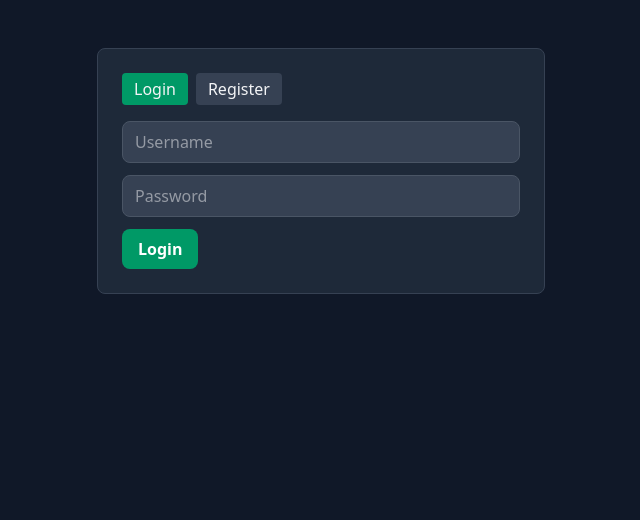
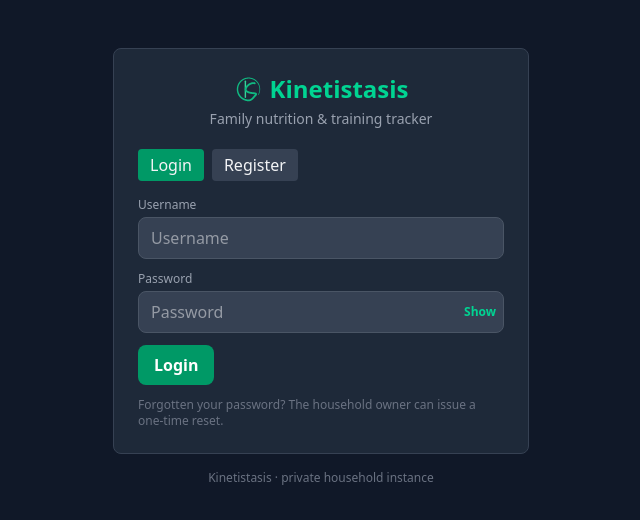
Before and after one commit to dfgoodfellow2/kinetiStasis, a Svelte app in the folder ui/web/: page / in a window 1280 px wide. Shown: the top 520 px of the page, without its empty margins (319-959 px from the left). Built offline with nearby package versions, Linux system fonts and the light colour scheme; no server answers.

Commit message:
feat(ux): branded login page — logo, forgot-password, labels/autocomplete, footer

```diff
--- a/ui/web/src/pages/Login.svelte
+++ b/ui/web/src/pages/Login.svelte
@@ -3,7 +3,7 @@
   import { api } from '../lib/api.js'
   import { setUser, setCurrentPage } from '../lib/stores.svelte.js'
   import Alert from '../components/Alert.svelte'
-  import Spinner from '../components/Spinner.svelte'
+  import Brand from '../components/Brand.svelte'
 
   let mode = $state('login')
   let username = $state('')
@@ -12,6 +12,11 @@
   let inviteCode = $state('')
   let error = $state('')
   let loading = $state(false)
+
+  // Presentation-only: shared by the login and register password fields.
+  let showPassword = $state(false)
+  // Decorative footer version; empty until /v1/health answers.
+  let version = $state('')
 
   // ── Two-step login ──────────────────────────────────────
   // A password-correct login on a 2FA account returns { status:
@@ -34,6 +39,13 @@
       regInfo = await api.registrationInfo()
     } catch {
       // Keep the conservative default; submit errors surface the truth.
+    }
+    try {
+      const health = await api.health()
+      version = health?.version || ''
+    } catch {
+      // Version is decorative: an unreachable or older server omits it and
+      // the footer keeps the "private household instance" line.
     }
   })
 
@@ -136,8 +148,14 @@
   }
 </script>
 
-<div class="max-w-md mx-auto mt-12">
+<div class="max-w-md mx-auto mt-12 px-4">
   <div class="bg-gray-800 p-6 rounded-lg border border-gray-700">
+    <!-- Brand header: shown on the tabbed form, the pending screen, and MFA. -->
+    <div class="flex flex-col items-center text-center mb-5">
+      <Brand size="lg" />
+      <p class="text-sm text-gray-400 mt-1">Family nutrition &amp; training tracker</p>
+    </div>
+
     {#if mfaStep !== 'code'}
       <div class="mb-4 flex space-x-2">
         <button class={mode==='login'? 'px-3 py-1 rounded bg-emerald-600' : 'px-3 py-1 rounded bg-gray-700'} onclick={() => switchMode('login')}>Login</button>
@@ -169,8 +187,11 @@
           <Alert type="error" message={error} />
         {/if}
         {#if mfaRecoveryMode}
+          <div>
+            <label class="text-xs text-gray-400 block mb-1" for="mfa-code">Backup code</label>
             <input
               class="input font-mono uppercase"
+              id="mfa-code"
               placeholder="Backup code"
               autocomplete="one-time-code"
               autocapitalize="characters"
@@ -178,9 +199,13 @@
               bind:value={mfaCode}
               onkeydown={mfaKeydown}
             />
+          </div>
         {:else}
+          <div>
+            <label class="text-xs text-gray-400 block mb-1" for="mfa-code">6-digit code from your authenticator app</label>
             <input
               class="input font-mono tracking-widest text-center text-xl"
+              id="mfa-code"
               inputmode="numeric"
               autocomplete="one-time-code"
               maxlength="6"
@@ -189,6 +214,7 @@
               oninput={sanitizeMfaCode}
               onkeydown={mfaKeydown}
             />
+          </div>
         {/if}
         <label class="flex items-center space-x-2 text-sm">
           <input type="checkbox" bind:checked={rememberDevice} />
@@ -215,12 +241,52 @@
         <Alert type="error" message={error} />
       {/if}
 
-      <div class="space-y-3">
-        <input class="input" placeholder="Username" bind:value={username} />
+      <form class="space-y-3" onsubmit={(e) => { e.preventDefault(); submit() }}>
+        <div>
+          <label class="text-xs text-gray-400 block mb-1" for="auth-username">Username</label>
+          <input
+            class="input"
+            id="auth-username"
+            type="text"
+            placeholder="Username"
+            autocomplete="username"
+            bind:value={username}
+          />
+        </div>
         {#if mode === 'register'}
-          <input class="input" placeholder="Email" bind:value={email} />
+          <div>
+            <label class="text-xs text-gray-400 block mb-1" for="auth-email">Email</label>
+            <input
+              class="input"
+              id="auth-email"
+              type="email"
+              placeholder="Email"
+              autocomplete="email"
+              bind:value={email}
+            />
+          </div>
         {/if}
-        <input class="input" type="password" placeholder="Password" bind:value={password} />
+        <div>
+          <label class="text-xs text-gray-400 block mb-1" for="auth-password">Password</label>
+          <div class="relative">
+            <input
+              class="input pr-16"
+              id="auth-password"
+              type={showPassword ? 'text' : 'password'}
+              placeholder="Password"
+              autocomplete={mode === 'login' ? 'current-password' : 'new-password'}
+              bind:value={password}
+            />
+            <button
+              class="absolute inset-y-0 right-2 flex items-center text-xs font-semibold text-emerald-400 hover:text-emerald-300"
+              onclick={() => { showPassword = !showPassword }}
+              aria-label={showPassword ? 'Hide password' : 'Show password'}
+              type="button"
+            >
+              {showPassword ? 'Hide' : 'Show'}
+            </button>
+          </div>
+        </div>
         {#if mode === 'register' && regInfo?.mode !== 'public' && regInfo?.mode !== 'public_approval'}
           <div>
             <label class="text-xs text-gray-400 block mb-1" for="reg-invite">Invite code <span class="text-emerald-400">*</span></label>
@@ -243,7 +309,7 @@
           </p>
         {/if}
         <div class="flex items-center justify-between">
-          <button class="btn-primary" onclick={submit} disabled={loading}>
+          <button class="btn-primary" type="submit" disabled={loading}>
             {#if loading}
               <span>Working…</span>
             {:else}
@@ -251,7 +317,16 @@
             {/if}
           </button>
         </div>
-      </div>
+        {#if mode === 'login'}
+          <p class="text-xs text-gray-500">
+            Forgotten your password? The household owner can issue a one-time reset.
+          </p>
+        {/if}
+      </form>
     {/if}
   </div>
+
+  <p class="text-center text-xs text-gray-500 mt-4">
+    Kinetistasis{version ? ` v${version}` : ''} · private household instance
+  </p>
 </div>
```
Also changed, not shown: ui/web/src/lib/api.js. Lines whose indentation alone changed are shown as unchanged.
